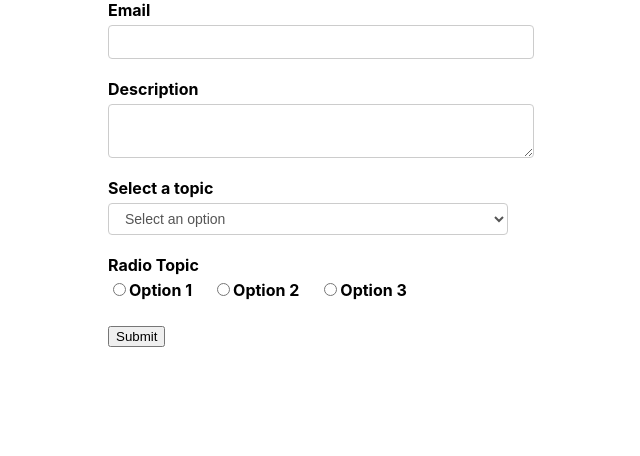
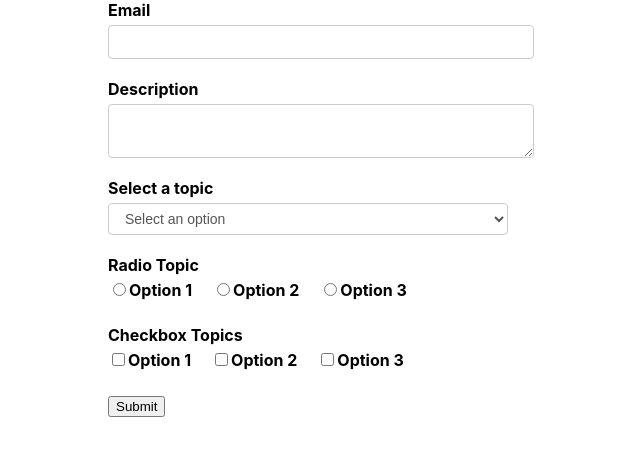
Before and after one commit to spawn57/learning-formik, a React (Create React App) app: page / in a window 1280 px wide. Shown: the top 456 px of the page, without its empty margins (319-959 px from the left). Built offline with nearby package versions, Linux system fonts and the light colour scheme.

Commit message:
added checkbox group

```diff
--- /dev/null
+++ b/src/components/CheckBoxGroup.js
@@ -0,0 +1,34 @@
+import React from "react";
+import { Field, ErrorMessage } from "formik";
+import TextError from "./TextError";
+
+function CheckboxGroup(props) {
+  const { label, name, options, ...rest } = props;
+  return (
+    <div className="form-control">
+      <label>{label}</label>
+      <Field name={name}>
+        {({ field }) => {
+          return options.map((option) => {
+            return (
+              <React.Fragment key={option.key}>
+                <input
+                  type="checkbox"
+                  id={option.value}
+                  {...field}
+                  {...rest}
+                  value={option.value}
+                  checked={field.value.includes(option.value)}
+                />
+                <label htmlFor={option.value}>{option.key}</label>
+              </React.Fragment>
+            );
+          });
+        }}
+      </Field>
+      <ErrorMessage component={TextError} name={name} />
+    </div>
+  );
+}
+
+export default CheckboxGroup;
--- a/src/components/FormikContainer.js
+++ b/src/components/FormikContainer.js
@@ -11,21 +11,28 @@
     { key: "Option 3", value: "option3" },
   ];
   const radioOptions = [
-    { key: "Option 1", value: "option1" },
-    { key: "Option 2", value: "option2" },
-    { key: "Option 3", value: "option3" },
+    { key: "Option 1", value: "rOption1" },
+    { key: "Option 2", value: "rOption2" },
+    { key: "Option 3", value: "rOption3" },
+  ];
+  const checkboxOptions = [
+    { key: "Option 1", value: "cOption1" },
+    { key: "Option 2", value: "cOption2" },
+    { key: "Option 3", value: "cOption3" },
   ];
   const initialValues = {
     email: "",
     description: "",
     selectOption: "",
     radioOption: "",
+    checkboxOption: [],
   };
   const validationSchema = Yup.object({
     email: Yup.string().required("Required"),
     description: Yup.string().required("Required"),
     selectOption: Yup.string().required("Required"),
     radioOption: Yup.string().required("Required"),
+    checkboxOption: Yup.array().min(1, "Required"),
   });
   const onSubmit = (values) => console.log("Form data", values);
 
@@ -60,6 +67,12 @@
             name="radioOption"
             options={radioOptions}
           />
+          <FormikControl
+            control="checkbox"
+            label="Checkbox Topics"
+            name="checkboxOption"
+            options={checkboxOptions}
+          />
           <button type="submit">Submit</button>
         </Form>
       )}
--- a/src/components/FormikControl.js
+++ b/src/components/FormikControl.js
@@ -2,6 +2,7 @@
 import TextArea from './TextArea';
 import RadioButton from './RadioButton';
 import Select from './Select';
+import CheckBoxGroup from './CheckBoxGroup';
 
 function FormikControl(props) {
   const { control, ...rest } = props;
@@ -15,6 +16,7 @@
     case "radio":
       return <RadioButton {...rest} />;
     case "checkbox":
+      return <CheckBoxGroup {...rest} />;
     case "date":
     default:
       return null;
```
